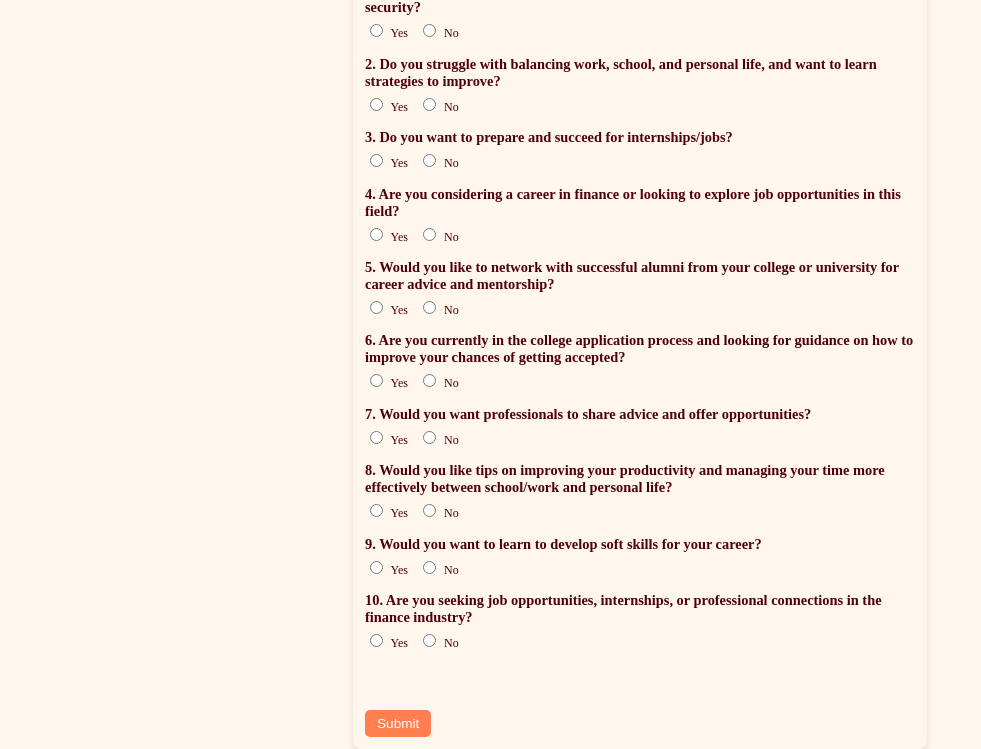
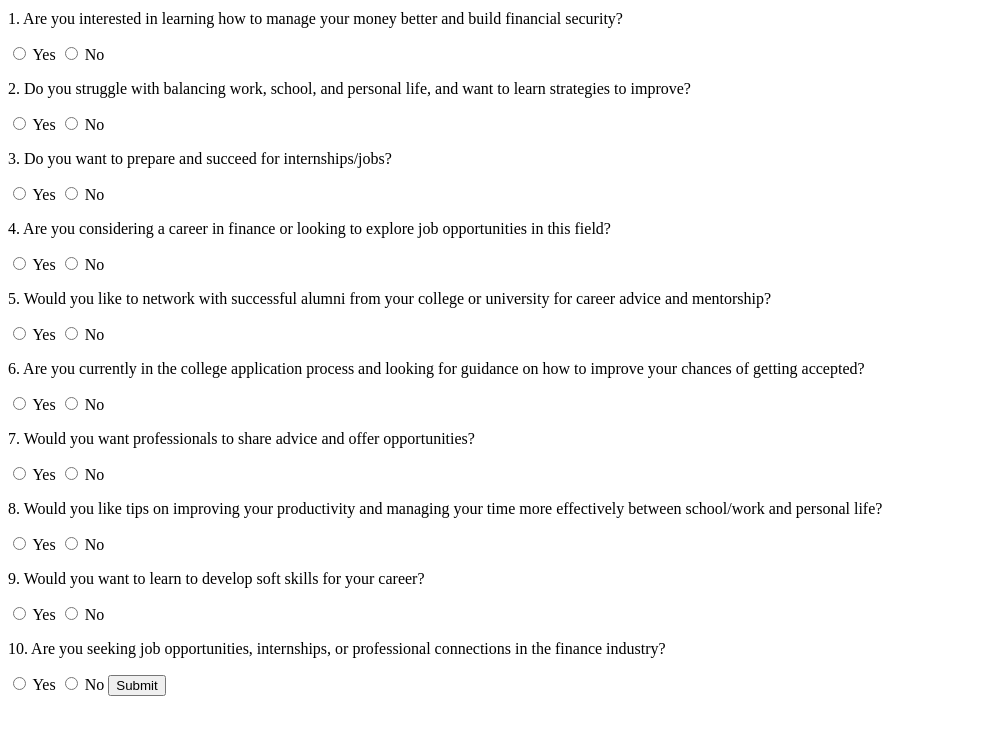
Before and after one commit to Tlhamo310/Eventure-survey, a plain HTML site: page index.html in a window 1280 px wide. Shown: the part 70-819 px from the top of the page, without its empty margins (0-981 px from the left). Drawn offline with nearby package versions, Linux system fonts and the light colour scheme.

Commit message:
Update index.html

```diff
--- a/index.html
+++ b/index.html
@@ -3,183 +3,52 @@
 <head>
     <meta charset="UTF-8">
     <meta name="viewport" content="width=device-width, initial-scale=1.0">
-    <title>Survey - Eventure</title>
-    <style>
-        body {
-            font-family: 'Old Standard TT', serif;
-            background-color: #FFF6EE;
-            color: #4F000B;
-            margin: 0;
-            padding: 0;
-            display: flex;
-            justify-content: center;
-            align-items: center;
-            height: 100vh;
-            flex-direction: column;
-            overflow: auto;
-        }
-
-        h1 {
-            color: #720026;
-            font-size: 1.2em;  /* Smaller title font size */
-            margin-bottom: 10px;
-        }
-
-        h3 {
-            font-size: 0.9em;  /* Question font size adjusted */
-            margin-bottom: 5px;
-            color: #4F000B;
-        }
-
-        form {
-            background-color: #FFF6EE;
-            padding: 12px;
-            border-radius: 8px;
-            box-shadow: 0 4px 8px rgba(0, 0, 0, 0.1);
-            width: 100%;
-            max-width: 550px;
-        }
-
-        label {
-            margin-right: 6px;
-            font-size: 0.75em;  /* Reduced font size for options */
-            color: #4F000B;
-        }
-
-        input[type="radio"] {
-            margin-right: 5px;
-        }
-
-        button {
-            background-color: #FF7F51;
-            color: white;
-            padding: 6px 12px;  /* Smaller button padding */
-            border: none;
-            border-radius: 5px;
-            font-size: 0.85em;  /* Smaller button text */
-            cursor: pointer;
-            margin-top: 15px;
-        }
-
-        button:hover {
-            background-color: #FF9854;
-        }
-
-        .question {
-            margin-bottom: 8px;  /* Reduced margin between questions */
-        }
-
-        /* Mobile responsiveness */
-        @media (max-width: 600px) {
-            h1 {
-                font-size: 1.1em;  /* Adjusted font size for mobile */
-            }
-
-            h3 {
-                font-size: 0.8em;  /* Even smaller question text */
-            }
-
-            label {
-                font-size: 0.7em;  /* Smaller option text on mobile */
-            }
-
-            button {
-                width: 100%;
-                font-size: 0.75em;  /* Adjust button size for mobile */
-            }
-        }
-    </style>
-    <!-- Confetti CDN -->
-    <script src="https://cdn.jsdelivr.net/npm/canvas-confetti@1.5.0/dist/confetti.browser.min.js"></script>
+    <title>Event Survey</title>
 </head>
 <body>
-    <h1>Eventure Survey</h1>
-    <form id="surveyForm">
-        <div class="question">
-            <h3>1. Would you like to learn how to manage your money better and build financial security?</h3>
+    <h1>Event Survey</h1>
+    <form action="results.html" method="GET">
+        <p>1. Are you interested in learning how to manage your money better and build financial security?</p>
         <label><input type="radio" name="money" value="Yes"> Yes</label>
         <label><input type="radio" name="money" value="No"> No</label>
-        </div>
 
-        <div class="question">
-            <h3>2. Do you struggle with balancing work, school, and personal life, and want to learn strategies to improve?</h3>
+        <p>2. Do you struggle with balancing work, school, and personal life, and want to learn strategies to improve?</p>
         <label><input type="radio" name="workLife" value="Yes"> Yes</label>
         <label><input type="radio" name="workLife" value="No"> No</label>
-        </div>
 
-        <div class="question">
-            <h3>3. Do you want to prepare and succeed for internships/jobs?</h3>
+        <p>3. Do you want to prepare and succeed for internships/jobs?</p>
         <label><input type="radio" name="softSkills" value="Yes"> Yes</label>
         <label><input type="radio" name="softSkills" value="No"> No</label>
-        </div>
 
-        <div class="question">
-            <h3>4. Are you considering a career in finance or looking to explore job opportunities in this field?</h3>
+        <p>4. Are you considering a career in finance or looking to explore job opportunities in this field?</p>
         <label><input type="radio" name="financeCareer" value="Yes"> Yes</label>
         <label><input type="radio" name="financeCareer" value="No"> No</label>
-        </div>
 
-        <div class="question">
-            <h3>5. Would you like to network with successful alumni from your college or university for career advice and mentorship?</h3>
+        <p>5. Would you like to network with successful alumni from your college or university for career advice and mentorship?</p>
         <label><input type="radio" name="networking" value="Yes"> Yes</label>
         <label><input type="radio" name="networking" value="No"> No</label>
-        </div>
 
-        <div class="question">
-            <h3>6. Are you currently in the college application process and looking for guidance on how to improve your chances of getting accepted?</h3>
+        <p>6. Are you currently in the college application process and looking for guidance on how to improve your chances of getting accepted?</p>
         <label><input type="radio" name="collegeHelp" value="Yes"> Yes</label>
         <label><input type="radio" name="collegeHelp" value="No"> No</label>
-        </div>
 
-        <div class="question">
-            <h3>7. Would you want professionals to share advice and offer opportunities?</h3>
+        <p>7. Would you want professionals to share advice and offer opportunities?</p>
         <label><input type="radio" name="professionals" value="Yes"> Yes</label>
         <label><input type="radio" name="professionals" value="No"> No</label>
-        </div>
 
-        <div class="question">
-            <h3>8. Would you like tips on improving your productivity and managing your time more effectively between school/work and personal life?</h3>
+        <p>8. Would you like tips on improving your productivity and managing your time more effectively between school/work and personal life?</p>
         <label><input type="radio" name="productivity" value="Yes"> Yes</label>
         <label><input type="radio" name="productivity" value="No"> No</label>
-        </div>
 
-        <div class="question">
-            <h3>9. Would you want to learn to develop soft skills for your career?</h3>
+        <p>9. Would you want to learn to develop soft skills for your career?</p>
         <label><input type="radio" name="careerSkills" value="Yes"> Yes</label>
         <label><input type="radio" name="careerSkills" value="No"> No</label>
-        </div>
 
-        <div class="question">
-            <h3>10. Are you seeking job opportunities, internships, or professional connections in the finance industry?</h3>
+        <p>10. Are you seeking job opportunities, internships, or professional connections in the finance industry?</p>
         <label><input type="radio" name="financeOpportunities" value="Yes"> Yes</label>
         <label><input type="radio" name="financeOpportunities" value="No"> No</label>
-        </div>
 
-        <br><br>
         <button type="submit">Submit</button>
     </form>
-
-    <script>
-        document.getElementById('surveyForm').addEventListener('submit', function(event) {
-            event.preventDefault();  // Prevent default form submission
-
-            // Trigger Confetti on submit
-            confetti({
-                particleCount: 100,
-                spread: 70,
-                origin: { y: 0.6 }
-            });
-
-            const formData = new FormData(event.target);
-            const params = new URLSearchParams();
-
-            formData.forEach((value, key) => {
-                params.append(key, value);
-            });
-
-            // Redirect to results.html with the survey results in URL
-            window.location.href = `results.html?${params.toString()}`;
-        });
-    </script>
 </body>
 </html>
```
Lines whose indentation alone changed are shown as unchanged.
